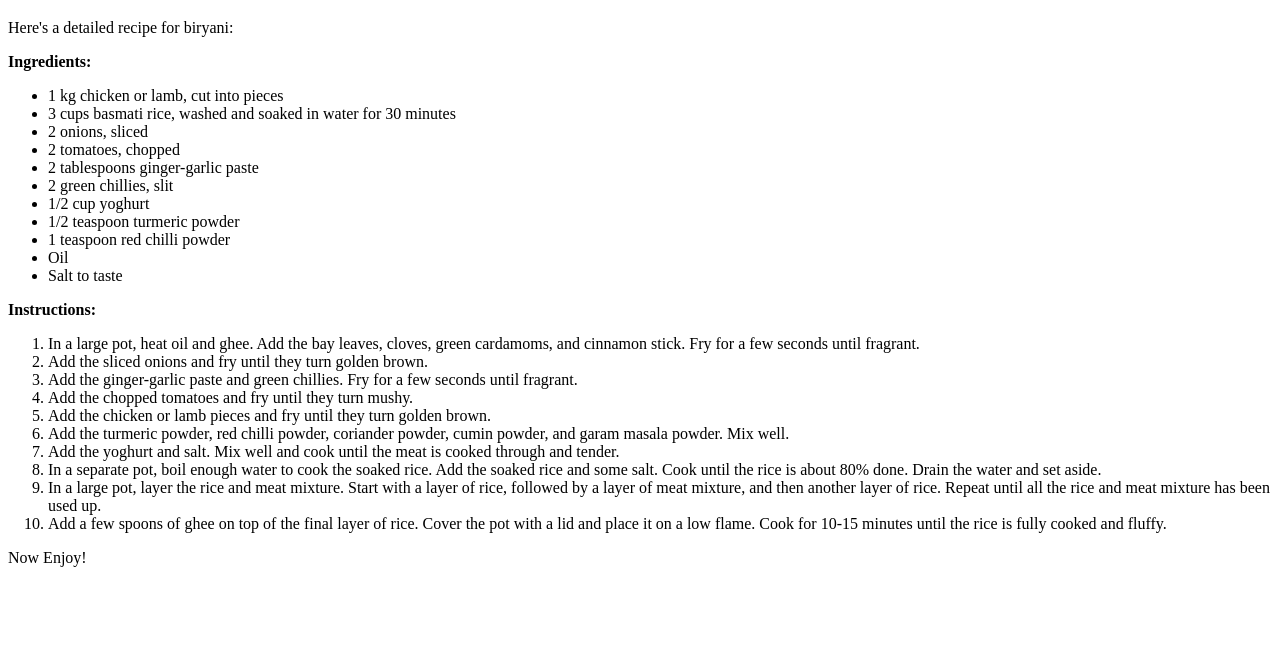
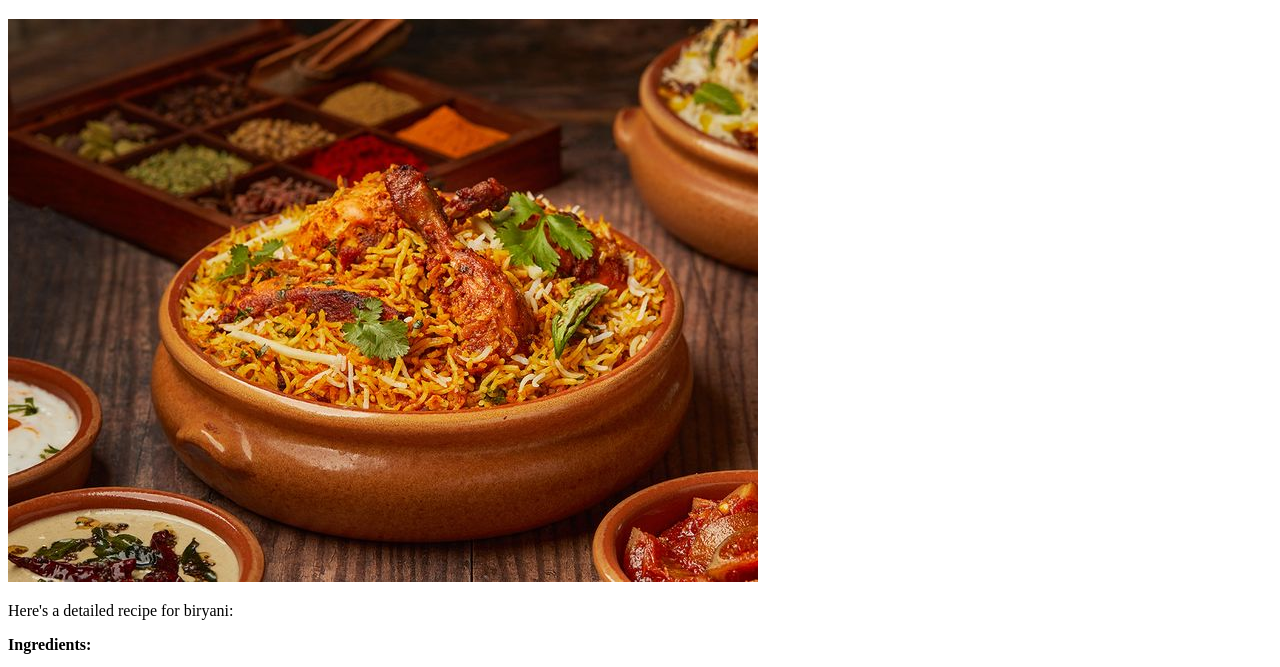
Before and after one commit to SyedAbdullahHashmi0818/odin-recipes-, a plain HTML site: page recipes/biryani.html in a window 1280 px wide. Shown: the part 61-728 px from the top of the page. Drawn offline with Linux system fonts and the light colour scheme.

Commit message:
Add Biryani image under heading

```diff
--- a/recipes/biryani.html
+++ b/recipes/biryani.html
@@ -9,6 +9,8 @@
     </head>
     <body>
         <h1>The Ulimate Biryani Recipe</h1>
+
+        <img src="../images/biryani.jpg" alt="Delicious Biryani in a traditional pot">
 
         <p>  Here's a detailed recipe for biryani:</p>
 
```
